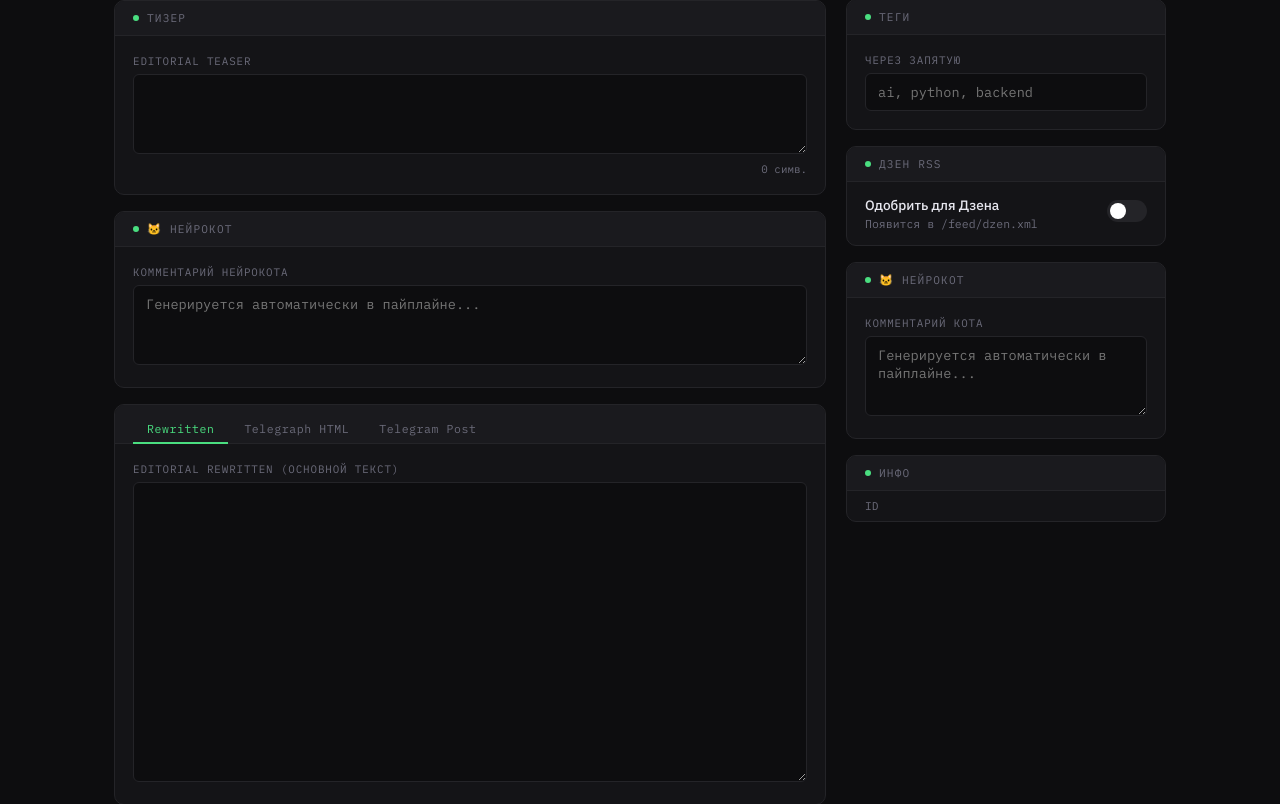
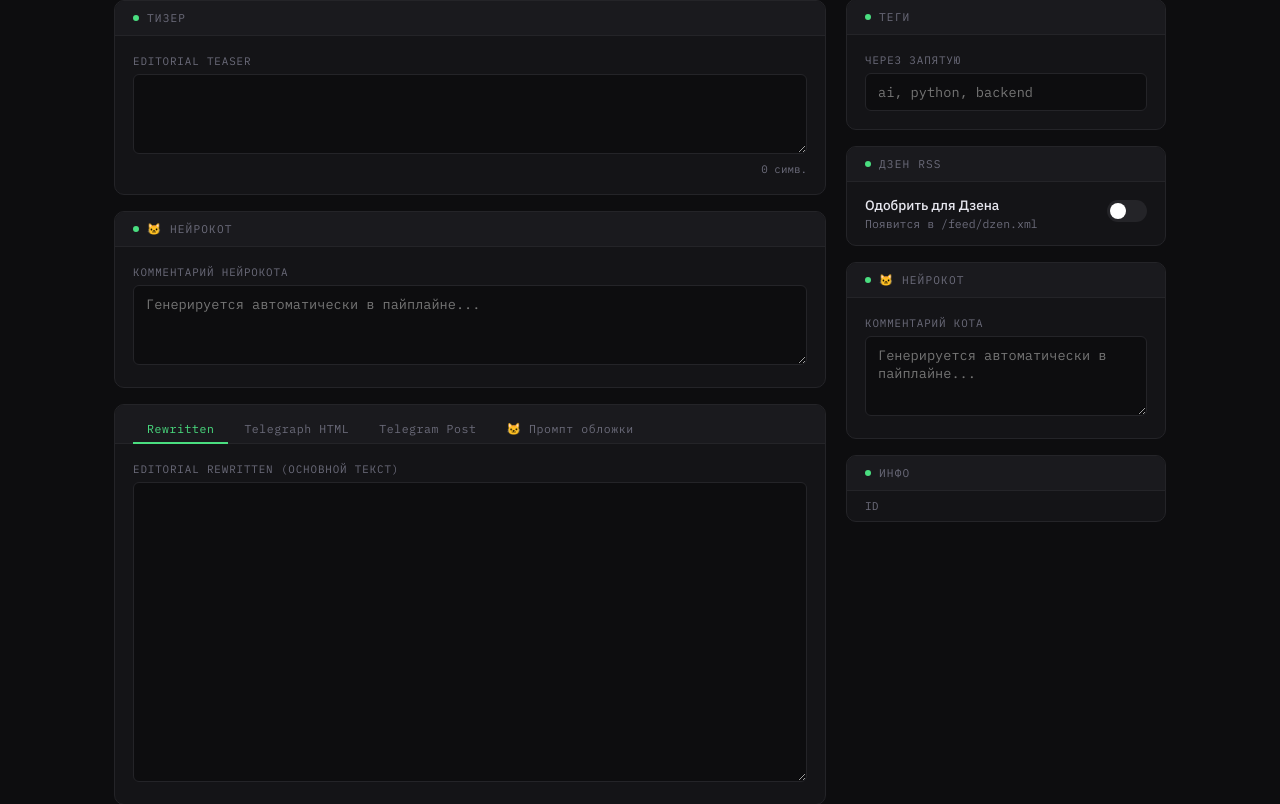
Before and after one commit to vergotten/news-aggregator-pro, a Python web app: template src/web/templates/admin_article.html in a window 1280 px wide. Shown: the part 301-1105 px from the top of the page. Run offline with Jinja, Linux system fonts and the light colour scheme; the template is opened without the code that fills it, so the values that code supplies are empty.

Commit message:
Update admin_article template

```diff
--- a/src/web/templates/admin_article.html
+++ b/src/web/templates/admin_article.html
@@ -359,6 +359,7 @@
                     <button type="button" class="tab-btn active" data-tab="rewritten">Rewritten</button>
                     <button type="button" class="tab-btn" data-tab="telegraph">Telegraph HTML</button>
                     <button type="button" class="tab-btn" data-tab="telegram">Telegram Post</button>
+                    <button type="button" class="tab-btn" data-tab="catprompt">🐱 Промпт обложки</button>
                 </div>
 
                 <div class="tab-panel active" id="tab-rewritten">
@@ -381,6 +382,19 @@
                         ⚠ Статья ещё не опубликована на Telegraph
                     </p>
                     {% endif %}
+                </div>
+                                <div class="tab-panel" id="tab-catprompt">
+                    <label>🐱 Промпт для обложки с НейроКотом</label>
+                    <p style="font-family:var(--mono);font-size:0.75rem;color:var(--text-sec);margin-bottom:12px;">
+                        Скопируй в ChatGPT / DALL-E / FLUX для генерации обложки
+                    </p>
+                    <textarea readonly style="min-height:120px;opacity:0.8;" onclick="this.select()">{{ article.metadata.cat_image_prompt if article.metadata and article.metadata.cat_image_prompt else 'Промпт будет сгенерирован при следующей обработке статьи' }}</textarea>
+                    <div style="margin-top:8px;">
+                        <button type="button" onclick="navigator.clipboard.writeText(document.querySelectorAll('.tab-panel')[3].querySelector('textarea').value);this.textContent='✓ Скопировано!';setTimeout(()=>this.textContent='Копировать',2000)"
+                            style="background:var(--accent-dim);border:1px solid rgba(74,222,128,0.3);color:var(--accent);font-family:var(--mono);font-size:0.78rem;padding:6px 14px;border-radius:6px;cursor:pointer;">
+                            Копировать
+                        </button>
+                    </div>
                 </div>
                 <div class="tab-panel" id="tab-telegram">
                     <label>Telegram Post Text (HTML)</label>
```
